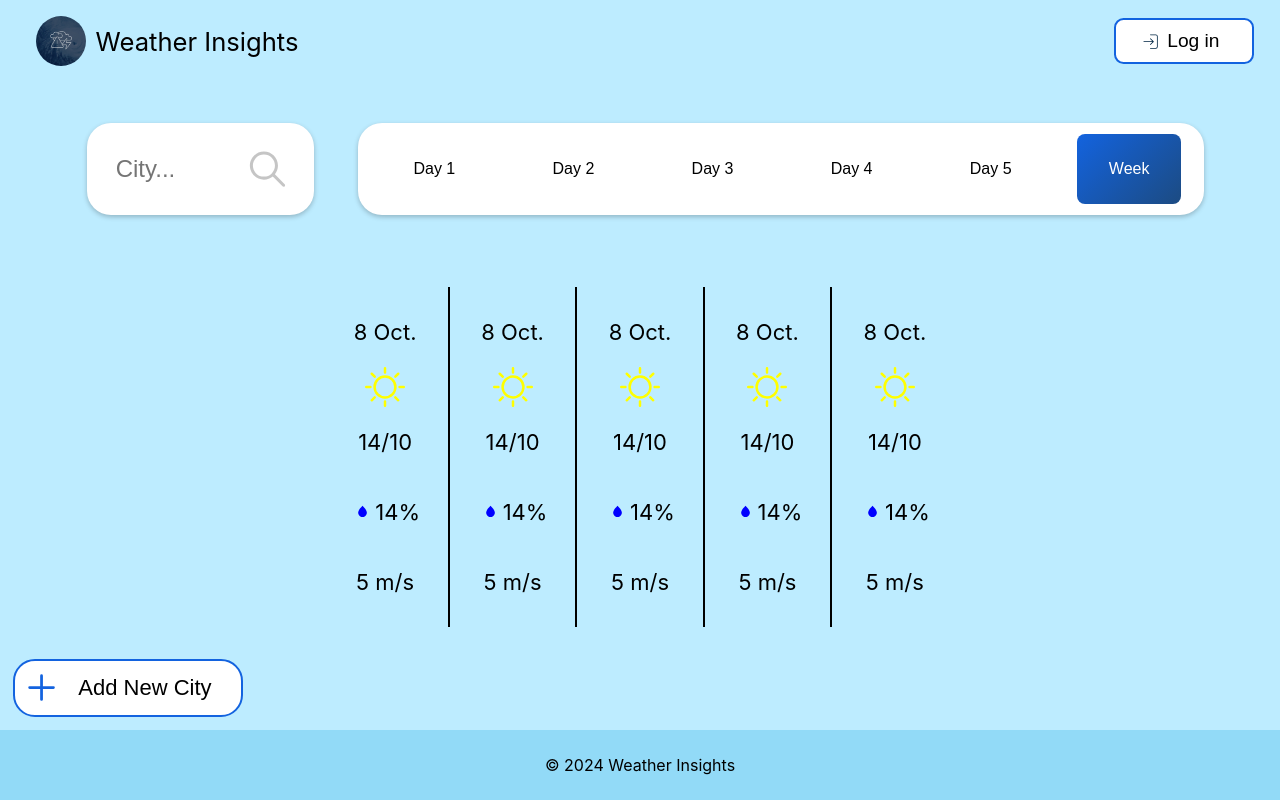
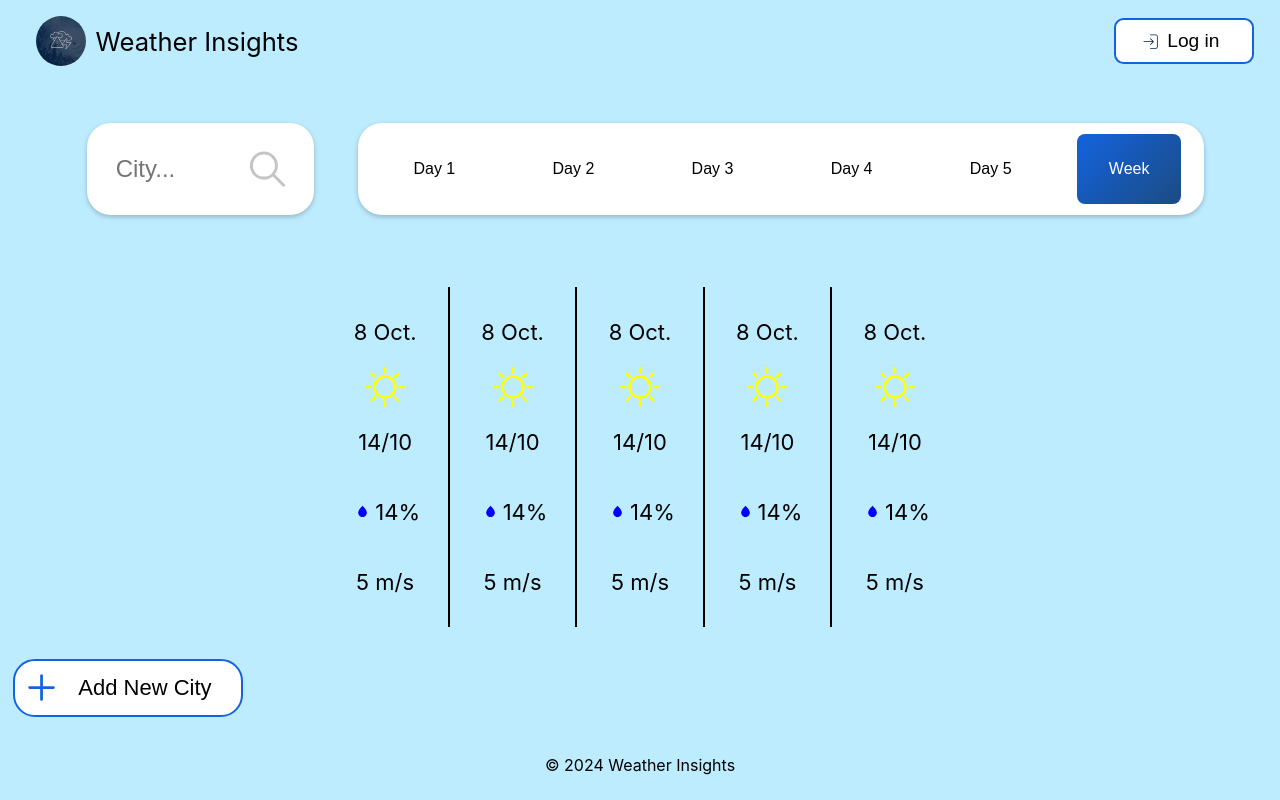
Before and after one commit to data-opser/weather-insights, a React (Create React App) app in the folder frontend/: page / in a window 1280 px wide. Built offline with nearby package versions, Linux system fonts and the light colour scheme.

Commit message:
fixed footer color

```diff
--- a/frontend/src/styles/Footer.css
+++ b/frontend/src/styles/Footer.css
@@ -1,5 +1,5 @@
 .footer {
-  background: #92daf7;
+  background: transparent;
   display: flex;
   align-items: center;
   justify-content: center;
```
